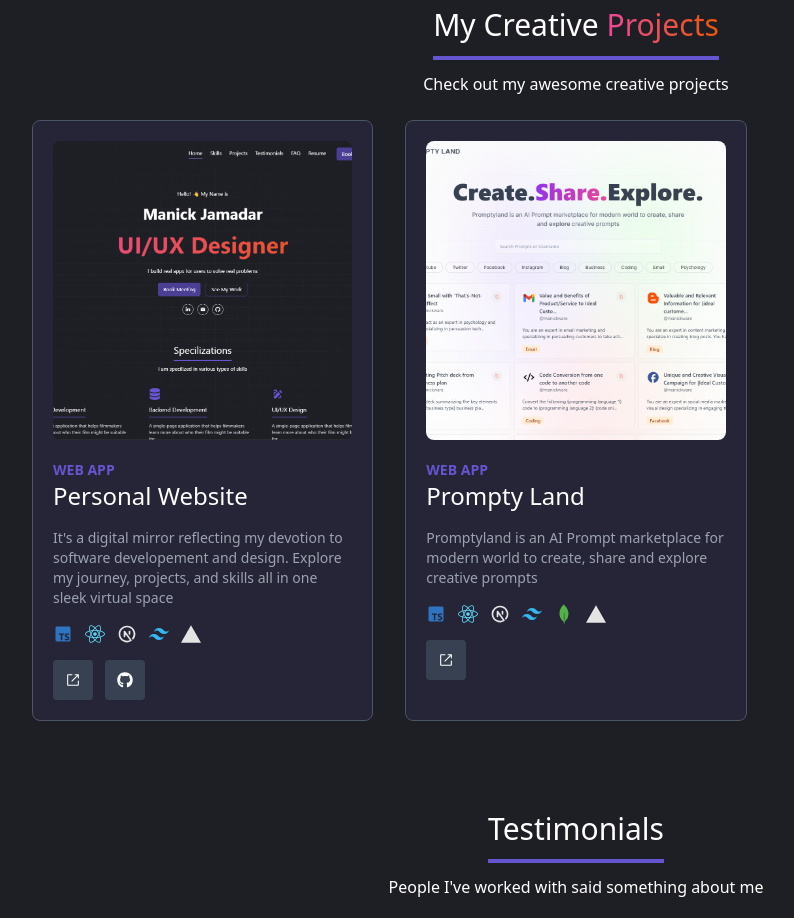
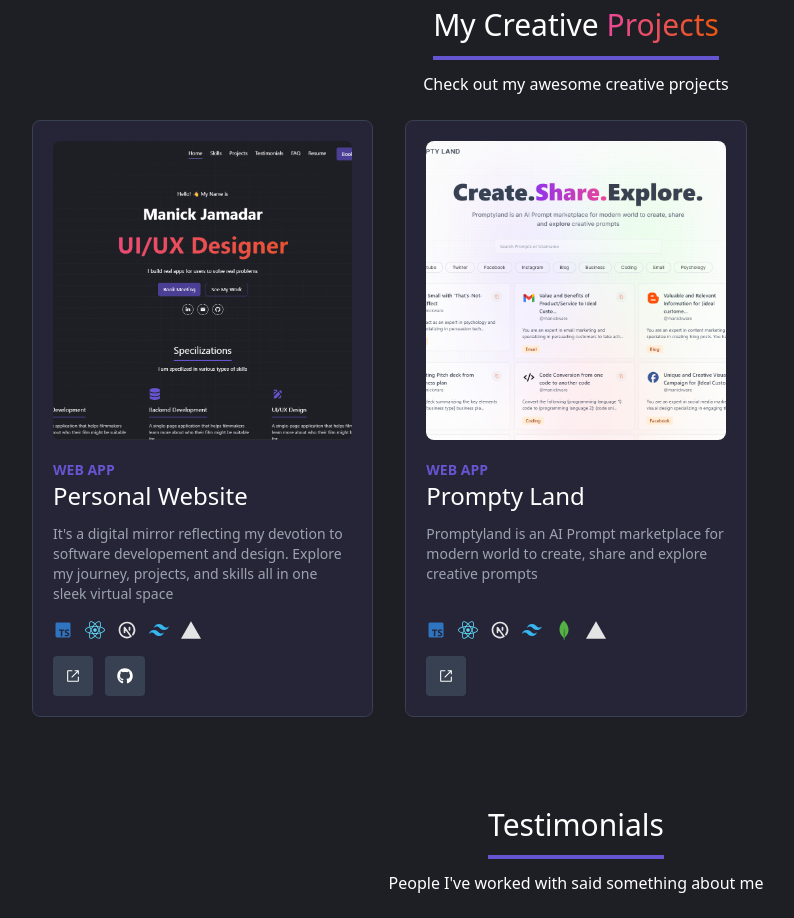
Before and after one commit to manickjamadar/personal-website, a Next.js app: page / in a window 1280 px wide. Shown: the part 1420-2338 px from the top of the page, without its empty margins (64-858 px from the left). Built offline with nearby package versions, Linux system fonts and the light colour scheme.

Commit message:
layout imporvement in project card

```diff
--- a/app/components/projectCard.tsx
+++ b/app/components/projectCard.tsx
@@ -13,7 +13,7 @@ const ProjectCard: React.FC<Props> = ({ project }) => {
   const { category, description, imageUrl, skills, title, liveUrl, sourceUrl } =
     project;
   return (
-    <div className="p-5 bg-[#252537] rounded-lg border border-gray-600">
+    <div className="p-5 bg-[#252537] rounded-lg border border-gray-700 flex flex-col">
       <div className="aspect-square relative rounded-lg overflow-clip bg-primary-950">
         {imageUrl ? (
           <Image
@@ -35,12 +35,17 @@ const ProjectCard: React.FC<Props> = ({ project }) => {
         )}
       </div>
       <Spacer vertical={20} />
-      <div className="flex flex-col gap-4">
+      <div className="flex flex-col gap-4 flex-1 justify-between">
+        <div className="flex flex-col gap-3">
           <div className="flex flex-col items-start">
-          <p className="text-primary uppercase text-sm font-bold">{category}</p>
+            <p className="text-primary uppercase text-sm font-bold">
+              {category}
+            </p>
             <h3 className="text-2xl">{title}</h3>
           </div>
           <p className="text-gray-400 text-sm">{description}</p>
+        </div>
+        <div className="flex flex-col gap-4">
           <div className="flex gap-3">
             {skills.map(({ icon, name, color }) => (
               <div
@@ -73,6 +78,7 @@ const ProjectCard: React.FC<Props> = ({ project }) => {
           </div>
         </div>
       </div>
+    </div>
   );
 };
 
```
Lines whose indentation alone changed are shown as unchanged.
